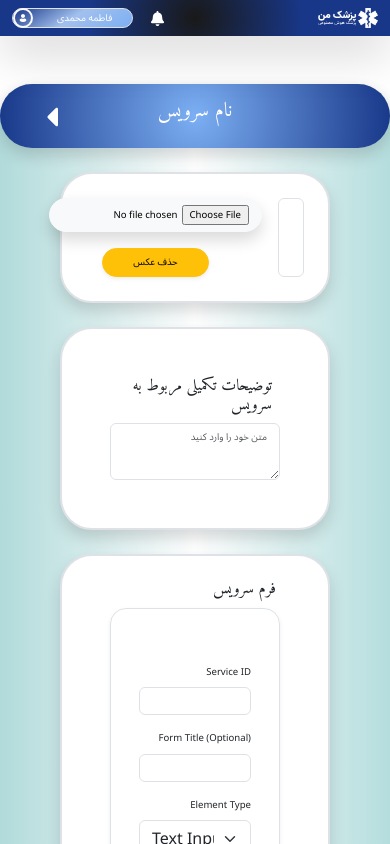
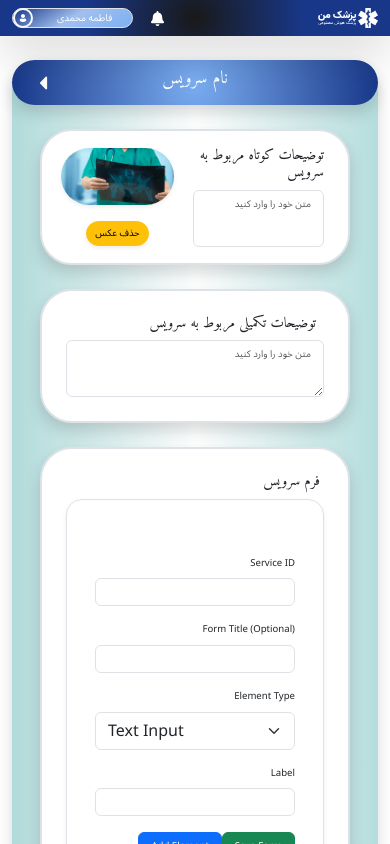
Before and after one commit to RamtinPB/MyDocter, a React (Vite) app: page /edit-service/1 in a window 390 px wide. Shown: the top 844 px of the page. Built offline with nearby package versions, Linux system fonts and the light colour scheme; data requests are answered from the project's data file.

Commit message:
pc/ phone responsivity update 9

```diff
--- a/src/components/AdminDashboardInsurancePageContent.tsx
+++ b/src/components/AdminDashboardInsurancePageContent.tsx
@@ -1,4 +1,5 @@
 import { useState } from "react";
+import "/src/cssFiles/adminbuttons.css"
 
 function AdminDashboardInsurancePageContent() {
 	// Define the state for sections
@@ -33,8 +34,8 @@ function AdminDashboardInsurancePageContent() {
 	const handleCancel = () => {};
 
 	return (
-		<div className="container custom-bg-4 shadow rounded-5 p-3 mb-5">
-			<div className="d-flex flex-column bg-white shadow text-end rounded-5 mx-5 my-5">
+		<div className="container custom-bg-4 shadow rounded-5 p-3 mb-4 mb-md-5">
+			<div className="d-flex flex-column bg-white shadow text-end rounded-5 m-3 m-md-4 m-lg-5">
 				<div className="d-flex justify-content-center align-items-center custom-bg-1 shadow rounded-5 mb-4 p-3">
 					<h3 className="text-center text-white m-0">{"بیمه پایه"}</h3>
 				</div>
@@ -87,8 +88,7 @@ function AdminDashboardInsurancePageContent() {
 									>
 										<img
 											src="\src\images\red-delete.png"
-											className="rounded-circle"
-											style={{ width: "40px", height: "40px" }}
+											className="custom-admin-btn rounded-circle"
 										/>
 									</button>
 								</td>
@@ -108,8 +108,7 @@ function AdminDashboardInsurancePageContent() {
 									>
 										<img
 											src="\src\images\green-add.png"
-											className="rounded-circle"
-											style={{ width: "40px", height: "40px" }}
+											className="custom-admin-btn rounded-circle"
 										/>
 									</button>
 								</div>
@@ -119,7 +118,7 @@ function AdminDashboardInsurancePageContent() {
 				</table>
 			</div>
 			{/* Submit and Cancel buttons */}
-			<div className="d-flex justify-content-evenly px-3 my-2 mx-4 py-2">
+			<div className="d-flex justify-content-evenly px-3 py-2 my-2 ">
 				<button
 					className="btn btn-secondary rounded-pill px-3"
 					onClick={handleCancel}
--- a/src/components/AdminDashboardMainPageContent.tsx
+++ b/src/components/AdminDashboardMainPageContent.tsx
@@ -6,9 +6,9 @@ function AdminDashboardMainPageContent() {
 	const handleCancel = () => {};
 
 	return (
-		<div className="container custom-bg-4 shadow rounded-5 p-3 mb-5">
+		<div className="container custom-bg-4 shadow rounded-5 p-3 mb-4 mb-md-5">
 			{/* {banner section} */}
-			<div className="d-flex flex-column bg-white shadow text-end rounded-5 mx-5 my-5">
+			<div className="d-flex flex-column bg-white shadow text-end rounded-5  m-3 m-md-4 m-lg-5">
 				<div className="d-flex justify-content-center align-items-center custom-bg-1 shadow rounded-5 mb-4 p-3">
 					<h3 className="text-center text-white m-0">{"قسمت بنر"}</h3>
 				</div>
@@ -32,7 +32,7 @@ function AdminDashboardMainPageContent() {
 				</div>
 			</div>
 			{/* [services section] */}
-			<div className="d-flex flex-column bg-white shadow text-end rounded-5 mx-5 my-5">
+			<div className="d-flex flex-column bg-white shadow text-end rounded-5  m-3 m-md-4 m-lg-5">
 				<div className="d-flex justify-content-center align-items-center custom-bg-1 shadow rounded-5 mb-4 p-3">
 					<h3 className="text-center text-white m-0">{"قسمت خدمات"}</h3>
 				</div>
@@ -58,7 +58,7 @@ function AdminDashboardMainPageContent() {
 				</div>
 			</div>
 			{/* [Doc section] */}
-			<div className="d-flex flex-column bg-white shadow text-end rounded-5 mx-5 my-5">
+			<div className="d-flex flex-column bg-white shadow text-end rounded-5  m-3 m-md-4 m-lg-5">
 				<div className="d-flex justify-content-center align-items-center custom-bg-1 shadow rounded-5 mb-4 p-3">
 					<h3 className="text-center text-white m-0">{"قسمت میانه"}</h3>
 				</div>
@@ -82,7 +82,7 @@ function AdminDashboardMainPageContent() {
 				</div>
 			</div>
 			{/* Submit and Cancel buttons */}
-			<div className="d-flex justify-content-evenly px-3 my-2 mx-4 py-2">
+			<div className="d-flex justify-content-evenly px-3 py-2 my-2">
 				<button
 					className="btn btn-secondary rounded-pill px-3"
 					onClick={handleCancel}
--- a/src/components/AdminDashboardQuestionsPageContent.tsx
+++ b/src/components/AdminDashboardQuestionsPageContent.tsx
@@ -30,8 +30,8 @@ function AdminDashboardQuestionsPageContent() {
 	const handleCancel = () => {};
 
 	return (
-		<div className="container custom-bg-4 shadow rounded-5 p-3 mb-5">
-			<div className="d-flex flex-column bg-white shadow text-end rounded-5 mx-5 my-5">
+		<div className="container custom-bg-4 shadow rounded-5 p-3 mb-4 mb-md-5">
+			<div className="d-flex flex-column bg-white shadow text-end rounded-5 m-3 m-md-4 m-lg-5">
 				<div className="d-flex justify-content-center align-items-center custom-bg-1 shadow rounded-5 mb-4 p-3">
 					<h3 className="text-center text-white m-0">{"لیست سوالات متداول"}</h3>
 				</div>
@@ -50,17 +50,16 @@ function AdminDashboardQuestionsPageContent() {
 						>
 							<img
 								src="\src\images\red-delete.png"
-								className="rounded-circle"
-								style={{ width: "40px", height: "40px" }}
+								className="custom-admin-btn rounded-circle"
 							/>
 						</button>
 
 						{/* Question and Answer Textareas */}
 						<div className="d-flex flex-column w-100">
-							<div className="d-flex flex-column px-3 my-4 mx-4 py-2">
-								<h4 className="pe-1 me-1">
+							<div className="d-flex flex-column px-3 m-2 m-md-4 py-2">
+								<h5 className="pe-1 me-1">
 									{index + 1} {" عنوان سوال"}
-								</h4>
+								</h5>
 								<textarea
 									className="form-control text-end border border-1 shadow-sm rounded-4 py-2 my-1"
 									rows={3}
@@ -71,10 +70,10 @@ function AdminDashboardQuestionsPageContent() {
 									}
 								></textarea>
 							</div>
-							<div className="d-flex flex-column px-3 my-4 mx-4 py-2">
-								<h4 className="pe-1 me-1">
+							<div className="d-flex flex-column px-3 m-2 m-md-4 py-2">
+								<h5 className="pe-1 me-1">
 									{index + 1} {" پاسخ و توضیحات سوال"}
-								</h4>
+								</h5>
 								<textarea
 									className="form-control text-end border border-1 shadow-sm rounded-4 py-2 my-1"
 									rows={3}
@@ -101,14 +100,13 @@ function AdminDashboardQuestionsPageContent() {
 					>
 						<img
 							src="\src\images\green-add.png"
-							className="rounded-circle"
-							style={{ width: "40px", height: "40px" }}
+							className="custom-admin-btn rounded-circle"
 						/>
 					</button>
 				</div>
 			</div>
 			{/* Submit and Cancel buttons */}
-			<div className="d-flex justify-content-evenly px-3 my-2 mx-4 py-2">
+			<div className="d-flex justify-content-evenly px-3 py-2 my-2">
 				<button
 					className="btn btn-secondary rounded-pill px-3"
 					onClick={handleCancel}
--- a/src/components/AdminDashboardServicesPageContent.tsx
+++ b/src/components/AdminDashboardServicesPageContent.tsx
@@ -50,6 +50,10 @@ function AdminDashboardServicesPageContent() {
 
 	const navigate = useNavigate();
 
+	const handleSubmit = () => {};
+
+	const handleCancel = () => {};
+
 	// Render service cards based on category
 	const renderServiceCards = (category: "general" | "specialist") => {
 		return (
@@ -58,7 +62,7 @@ function AdminDashboardServicesPageContent() {
 					.filter((service) => service.category === category)
 					.map((service) => (
 						<div className="col-md-4 mb-4" key={service.id}>
-							<div className="card shadow rounded-4">
+							<div className="card shadow rounded-4 p-0">
 								<div className="text-center">
 									<h5 className="card-title text-white rounded-top-4 custom-bg-2 m-0 p-3">
 										{service.name}
@@ -68,18 +72,17 @@ function AdminDashboardServicesPageContent() {
 										className="img-fluid m-0"
 										alt={service.name}
 									/>
-									<div className="d-flex justify-content-evenly align-items-center">
+									<div className="d-flex justify-content-around align-items-center">
 										{/* Delete button */}
 										<button
 											id="btn-delete"
-											className="rounded-circle btn shadow p-0 m-3"
+											className="rounded-circle btn shadow p-0 my-3"
 											type="button"
 											onClick={() => removeCard(service.id)} // Use unique id for deletion
 										>
 											<img
 												src="/src/images/red-delete.png"
-												className="rounded-circle"
-												style={{ width: "40px", height: "40px" }}
+												className="custom-admin-btn rounded-circle"
 												alt="Delete"
 											/>
 										</button>
@@ -91,12 +94,11 @@ function AdminDashboardServicesPageContent() {
 												navigate(`/edit-service/${service.id}`);
 											}}
 											id="btn-edit"
-											className="rounded-circle btn shadow p-0 m-3"
+											className="rounded-circle btn shadow p-0 my-3"
 										>
 											<img
 												src="/src/images/edit-cog.png"
-												className="rounded-circle"
-												style={{ width: "40px", height: "40px" }}
+												className="custom-admin-btn rounded-circle"
 												alt="Edit"
 											/>
 										</a>
@@ -114,8 +116,7 @@ function AdminDashboardServicesPageContent() {
 					>
 						<img
 							src="/src/images/green-add.png"
-							className="rounded-circle"
-							style={{ width: "40px", height: "40px" }}
+							className="custom-admin-btn ounded-circle"
 							alt="Add"
 						/>
 					</button>
@@ -125,9 +126,9 @@ function AdminDashboardServicesPageContent() {
 	};
 
 	return (
-		<div className="container custom-bg-4 shadow rounded-5 p-3 mb-5">
+		<div className="container custom-bg-4 shadow rounded-5 p-3 mb-4 mb-md-5">
 			{/* Specialist Services Section */}
-			<div className="d-flex flex-column bg-white shadow text-end rounded-5 mx-5 my-5">
+			<div className="d-flex flex-column bg-white shadow text-end rounded-5 m-3 m-md-4 m-lg-5">
 				<div className="d-flex justify-content-center align-items-center custom-bg-1 shadow rounded-5 mb-4 p-3">
 					<h3 className="text-center text-white m-0">
 						{"سرویس های پزشک متخصص"}
@@ -137,7 +138,7 @@ function AdminDashboardServicesPageContent() {
 			</div>
 
 			{/* General Services Section */}
-			<div className="d-flex flex-column bg-white shadow text-end rounded-5 mx-5 my-5">
+			<div className="d-flex flex-column bg-white shadow text-end rounded-5 m-3 m-md-4 m-lg-5 ">
 				<div className="d-flex justify-content-center align-items-center custom-bg-1 shadow rounded-5 mb-4 p-3">
 					<h3 className="text-center text-white m-0">
 						{"سرویس های پزشک عمومی"}
@@ -145,6 +146,21 @@ function AdminDashboardServicesPageContent() {
 				</div>
 				{renderServiceCards("general")}
 			</div>
+			{/* Submit and Cancel buttons */}
+			<div className="d-flex justify-content-evenly px-3 py-2 my-2">
+				<button
+					className="btn btn-secondary rounded-pill px-3"
+					onClick={handleCancel}
+				>
+					{"حذف"}
+				</button>
+				<button
+					className="btn btn-success rounded-pill px-3"
+					onClick={handleSubmit}
+				>
+					{"ذخیره"}
+				</button>
+			</div>
 		</div>
 	);
 }
--- a/src/components/AdminDashboardServicesPageEdit.tsx
+++ b/src/components/AdminDashboardServicesPageEdit.tsx
@@ -2,15 +2,10 @@ import { FaCaretLeft } from "react-icons/fa";
 import { useNavigate, useParams } from "react-router-dom";
 import { useEffect, useState } from "react";
 import "/src/cssFiles/customColors.css";
+import "/src/cssFiles/servicePage.css";
 import axiosInstance from "../myAPI/axiosInstance";
 import FormBuilder from "./FormBuilder";
 import axios from "axios";
-
-interface FileData {
-	fileName: string;
-	fileType: string;
-	fileUrl: string;
-}
 
 interface Service {
 	name: string;
@@ -42,6 +37,7 @@ function ServicePageEdit() {
 
 				if (selectedService) {
 					setService(selectedService);
+					setServicePicture(selectedService.image);
 				} else {
 					setError("Service not found");
 				}
@@ -100,55 +96,55 @@ function ServicePageEdit() {
 	const handleCancel = () => {};
 
 	return (
-		<div className="container custom-bg-4 shadow rounded-5 pb-3 mb-5">
+		<div className="container">
+			<div className="container custom-bg-4 shadow rounded-5 pb-3 mb-4">
 				{/* Header Section with Back Button and Service Name */}
-			<div className="row custom-bg-1 shadow rounded-5 mb-4 mt-5 p-3">
-				<div className="col-2 text-white">
-					<button className="btn btn-link p-0">
+				<div className="row custom-bg-1 shadow rounded-5 mb-4 mt-4 mt-lg-5 p-2 p-md-3">
+					<div className="col-2 mt-1">
 						<FaCaretLeft
+							type="button"
 							onClick={handleBackClick}
-							className="text-white"
-							size={32}
+							className="custom-back-btn"
+							color="white"
 						/>
-					</button>
 					</div>
 					<div className="col-8 text-center text-white">
-					<h3>{service.name}</h3>
+						<h4>{service.name}</h4>
 					</div>
 				</div>
 
 				{/* Image and Description Section */}
 				<div
-				className="d-flex flex-row justify-content-between bg-white border border-2 shadow text-end rounded-5 p-4 mx-5 mb-4 gap-3"
+					className="d-flex flex-row justify-content-between bg-white border border-2 shadow text-end rounded-5 p-3 p-md-4 mx-3 mx-md-4 mx-lg-5 mb-4 gap-3"
 					style={{ direction: "rtl" }}
 				>
-				<input
-					type="text"
-					className="form-control text-end"
-					placeholder="قیمت سرویس"
-				/>
+					<div className="d-flex flex-column flex-grow-1 pe-1 me-1">
+						<h6 className="">توضیحات کوتاه مربوط به سرویس</h6>
+						<textarea
+							className="form-control text-end h-100"
+							rows={3}
+							placeholder="متن خود را وارد کنید"
+							style={{ resize: "none" }}
+						></textarea>
+					</div>
+
 					<div className="d-flex flex-column justify-content-center align-items-center gap-3">
 						{servicePicture ? (
 							<img
 								src={servicePicture}
 								alt="service"
-							className="shadow-sm rounded-5 ms-3"
-							style={{ width: "400px", height: "200px" }}
+								className="custom-service-img shadow-sm rounded-5"
 							/>
 						) : (
-						<button
-							className="btn btn-light shadow rounded-pill my-auto"
-							style={{ cursor: "pointer" }}
-						>
 							<input
 								type="file"
 								accept="image/*"
+								className="custom-service-img text-center btn btn-light shadow rounded-pill"
 								onChange={handleServicePictureChange}
 							/>
-						</button>
 						)}
 						<button
-						className="btn btn-warning shadow-sm rounded-pill w-50"
+							className="btn btn-sm btn-warning shadow-sm rounded-pill"
 							onClick={() => setServicePicture(null)}
 						>
 							<span> حذف عکس</span>
@@ -157,8 +153,8 @@ function ServicePageEdit() {
 				</div>
 
 				{/* Detailed Description Section */}
-			<div className="bg-white border border-2 shadow text-end rounded-5 p-5 mx-5 mb-4">
-				<h5 className="pe-1 me-1">توضیحات تکمیلی مربوط به سرویس</h5>
+				<div className="bg-white border border-2 shadow text-end rounded-5 py-4 px-4 mx-3 mx-md-4 mx-lg-5 mb-4">
+					<h6 className="pe-1 me-1">توضیحات تکمیلی مربوط به سرویس</h6>
 					<textarea
 						id="userInput"
 						className="form-control text-end"
@@ -167,9 +163,9 @@ function ServicePageEdit() {
 					></textarea>
 				</div>
 
-			{/* Form Render Section */}
-			<div className="bg-white border border-2 shadow text-end rounded-5 p-4 mx-5 mb-4">
-				<h5 className="pe-4 me-1">فرم سرویس</h5>
+				{/* Form Builder Section */}
+				<div className="bg-white border border-2 shadow text-end rounded-5 py-4 px-0 px-md-1 mx-3 mx-md-4 mx-lg-5 mb-4">
+					<h6 className="pe-4 me-1">فرم سرویس</h6>
 					<div className="border border-1 shadow-sm rounded-4 px-3 mx-4 py-2">
 						{true ? (
 							<FormBuilder />
@@ -181,7 +177,16 @@ function ServicePageEdit() {
 					</div>
 				</div>
 
-			<div className="d-flex flex-row justify-content-evenly bg-white border border-2 shadow text-end rounded-5 p-4 mx-5 mb-4 ">
+				{/* Pricing & Subsidy Section */}
+				<div
+					className="d-flex flex-row justify-content-center bg-white border border-2 shadow text-end rounded-5 p-4 mx-3 mx-md-4 mx-lg-5 mb-4 gap-3"
+					style={{ direction: "ltr" }}
+				>
+					<input
+						type="text"
+						className="form-control text-end "
+						placeholder="یارانه"
+					/>
 					<input
 						type="text"
 						className="form-control text-end"
@@ -190,7 +195,7 @@ function ServicePageEdit() {
 					<input
 						type="text"
 						className="form-control text-end"
-					placeholder="یارانه سرویس"
+						placeholder="نام سرویس"
 					/>
 				</div>
 
@@ -210,6 +215,7 @@ function ServicePageEdit() {
 					</button>
 				</div>
 			</div>
+		</div>
 	);
 }
 
--- a/src/components/MyHeader.tsx
+++ b/src/components/MyHeader.tsx
@@ -3,8 +3,8 @@ import { Link } from "react-router-dom";
 import { FaUser } from "react-icons/fa";
 import "bootstrap/dist/css/bootstrap.min.css";
 import "bootstrap/dist/js/bootstrap.bundle.min";
-import "../cssFiles/myheader.css";
-import "../cssFiles/customColors.css";
+import "/src/cssFiles/myheader.css";
+import "/src/cssFiles/customColors.css";
 import Logo from "../images/Logo.png";
 import NotificationDropdown from "./NotificationDropdown";
 import UserOffCanvas from "./UserOffCanvas"; // Import the new component
--- /dev/null
+++ b/src/cssFiles/adminbuttons.css
@@ -0,0 +1,18 @@
+.custom-admin-btn{
+    width: 35px;
+    height: 35px;
+}
+
+@media (max-width: 768px){
+    .custom-admin-btn{
+        width: 30px;
+        height: 30px;
+    }
+}
+
+@media (max-width: 576px){
+    .custom-admin-btn{
+        width: 25px;
+        height: 25px;
+    }
+}
--- /dev/null
+++ b/src/cssFiles/servicePage.css
@@ -0,0 +1,45 @@
+.custom-file-icon {
+    width: 40px;
+    height: 40px;
+}
+
+.custom-back-btn {
+    width: 30px;
+    height: 30px;
+}
+
+.custom-service-img {
+    width: 400px;
+}
+
+@media (max-width: 768px) {
+    .custom-file-icon {
+        width: 35px;
+        height: 35px;
+    }
+
+    .custom-service-img {
+        width: 250px;
+    }
+
+    .custom-back-btn {
+        width: 28px;
+        height: 28px;
+    }
+}
+
+@media (max-width: 576px) {
+    .custom-file-icon {
+        width: 35px;
+        height: 35px;
+    }
+
+    .custom-service-img {
+        width: 150px;
+    }
+
+    .custom-back-btn {
+        width: 22px;
+        height: 22px;
+    }
+}
--- a/src/pages/AdminDashboard.tsx
+++ b/src/pages/AdminDashboard.tsx
@@ -25,11 +25,11 @@ function AdminDashboard() {
 	return (
 		<>
 			<div
-				className="container buttons-section text-center my-5 pb-3"
+				className="container text-center my-3 my-md-4 my-lg-5 pb-2 pb-md-3"
 				style={{ direction: "rtl" }}
 			>
 				<button
-					className={`btn ${
+					className={`btn m-1 ${
 						activeSection === "mainPage" ? "btn-primary" : "btn-outline-primary"
 					} rounded-pill mx-2`}
 					onClick={() => setActiveSection("mainPage")}
@@ -37,7 +37,7 @@ function AdminDashboard() {
 					ویرایش صفحه اصلی
 				</button>
 				<button
-					className={`btn ${
+					className={`btn m-1 ${
 						activeSection === "questionsPage"
 							? "btn-primary"
 							: "btn-outline-primary"
@@ -47,7 +47,7 @@ function AdminDashboard() {
 					ویرایش سوالات متداول
 				</button>
 				<button
-					className={`btn ${
+					className={`btn m-1 ${
 						activeSection === "servicesPage"
 							? "btn-primary"
 							: "btn-outline-primary"
@@ -57,7 +57,7 @@ function AdminDashboard() {
 					ویرایش سرویس ها
 				</button>
 				<button
-					className={`btn ${
+					className={`btn m-1 ${
 						activeSection === "insurancePage"
 							? "btn-primary"
 							: "btn-outline-primary"
@@ -68,7 +68,7 @@ function AdminDashboard() {
 				</button>
 			</div>
 
-			<div className="content-section">{renderContent()}</div>
+			<div className="container">{renderContent()}</div>
 		</>
 	);
 }
--- a/src/pages/ServicePage.tsx
+++ b/src/pages/ServicePage.tsx
@@ -3,6 +3,7 @@ import FormRender from "../components/FormRender";
 import { useNavigate, useParams } from "react-router-dom";
 import { useRef, useEffect, useState } from "react";
 import "/src/cssFiles/customColors.css";
+import "/src/cssFiles/servicePage.css";
 
 import pdfIcon from "../assets/icons/fileIcons/file-pdf-duotone-solid.svg";
 import zipIcon from "../assets/icons/fileIcons/file-zipper-duotone-solid.svg";
@@ -243,39 +244,38 @@ function ServicePage() {
 	};
 
 	return (
-		<div className="container custom-bg-4 shadow rounded-5 pb-3 mb-5">
+		<div className="container">
+			<div className="container custom-bg-4 shadow rounded-5 pb-3 mb-4">
 				{/* Header Section with Back Button and Service Name */}
-			<div className="row custom-bg-1 shadow rounded-5 mb-4 mt-5 p-3">
-				<div className="col-2 text-white">
-					<button className="btn btn-link p-0">
+				<div className="row custom-bg-1 shadow rounded-5 mb-4 mt-4 mt-lg-5 p-2 p-md-3">
+					<div className="col-2 mt-1">
 						<FaCaretLeft
+							type="button"
 							onClick={handleBackClick}
-							className="text-white"
-							size={32}
+							className="custom-back-btn"
+							color="white"
 						/>
-					</button>
 					</div>
 					<div className="col-8 text-center text-white">
-					<h3>{service.name}</h3>
+						<h4>{service.name}</h4>
 					</div>
 				</div>
 
 				{/* Image and Description Section */}
 				<div
-				className="d-flex justify-content-between bg-white border border-2 shadow text-end rounded-5 p-4 mx-5 mb-4"
+					className="d-flex justify-content-between bg-white border border-2 shadow text-end rounded-5 p-3 p-md-4 mx-3 mx-md-4 mx-lg-5 mb-4"
 					style={{ direction: "rtl" }}
 				>
-				<p className="pe-4 me-1">{service.detailedDescription}</p>
+					<p className="pe-3 me-1">{service.detailedDescription}</p>
 					<img
 						src={service.image}
 						alt="Service"
-					className="img-fluid shadow-sm rounded-5 ms-3"
-					style={{ width: "400px" }}
+						className="custom-service-img img-fluid shadow-sm rounded-5"
 					/>
 				</div>
 
 				{/* File Upload Section */}
-			<div className="bg-white border border-2 shadow text-end rounded-5 p-4 mx-5 mb-4">
+				<div className="bg-white border border-2 shadow text-end rounded-5 py-4 px-0 px-md-2 mx-3 mx-md-4 mx-lg-5 mb-4">
 					<h5 className="pe-4 me-1">انتقال فایل</h5>
 					<div className="d-flex justify-content-between border border-2 shadow-sm rounded-4 px-2 mx-4 py-2">
 						<div className="d-flex flex-wrap justify-content-start align-items-center">
@@ -291,13 +291,13 @@ function ServicePage() {
 										<img
 											src={getIconForFileType(file.fileName)}
 											alt={`${file.fileName} Icon`}
-										style={{ width: "50px", height: "50px" }}
+											className="custom-file-icon"
 										/>
-									<p className="text-end mt-1">{file.fileName}</p>
+										<span className="text-end mt-1">{file.fileName}</span>
 									</a>
 									{/* Delete Button */}
 									<button
-									className="btn btn-danger mt-1"
+										className="btn btn-sm btn-danger rounded-pill mt-1"
 										onClick={() => handleFileDelete(index)}
 									>
 										Delete
@@ -327,7 +327,7 @@ function ServicePage() {
 				</div>
 
 				{/* Form Render Section */}
-			<div className="bg-white border border-2 shadow text-end rounded-5 p-4 mx-5 mb-4">
+				<div className="bg-white border border-2 shadow text-end rounded-5 py-4 px-0 px-md-1 mx-3 mx-md-4 mx-lg-5 mb-4">
 					<h5 className="pe-4 me-1">فرم سرویس</h5>
 					<div className="border border-1 shadow-sm rounded-4 px-3 mx-4 py-2">
 						{true ? (
@@ -341,7 +341,7 @@ function ServicePage() {
 				</div>
 
 				{/* User Input Section */}
-			<div className="bg-white border border-2 shadow text-end rounded-5 p-5 mx-5 mb-4">
+				<div className="bg-white border border-2 shadow text-end rounded-5 py-4 px-4 mx-3 mx-md-4 mx-lg-5 mb-4">
 					<h5 className="pe-1 me-1">شرح حال کاربر</h5>
 					<textarea
 						id="userInput"
@@ -352,7 +352,7 @@ function ServicePage() {
 				</div>
 
 				{/* Pricing Table Section */}
-			<div className="bg-white border border-2 shadow text-end rounded-5 p-5 mx-5 mb-4">
+				<div className="bg-white border border-2 shadow text-end rounded-5 p-4 mx-3 mx-md-4 mx-lg-5 mb-4">
 					<div className="table-responsive" style={{ direction: "rtl" }}>
 						<table className="table text-center">
 							<thead>
@@ -392,6 +392,7 @@ function ServicePage() {
 					</div>
 				</div>
 			</div>
+		</div>
 	);
 }
 
```
Lines whose indentation alone changed are shown as unchanged.
